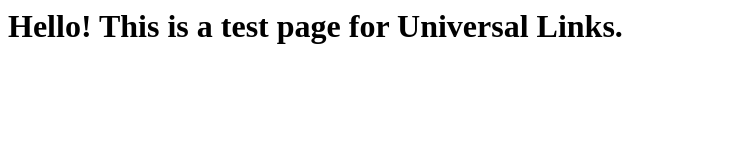
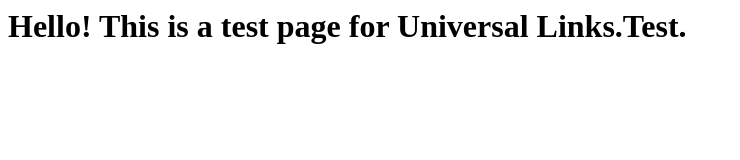
Before and after one commit to juhosarvanco/Universal, a plain HTML site: page index.html in a window 1280 px wide. Shown: the whole page, without its empty margins (0-740 px from the left). Drawn offline with Linux system fonts and the light colour scheme.

Commit message:
Update index.html

```diff
--- a/index.html
+++ b/index.html
@@ -4,6 +4,6 @@
   <title>Test Universal Links</title>
 </head>
 <body>
-  <h1>Hello! This is a test page for Universal Links.</h1>
+  <h1>Hello! This is a test page for Universal Links.Test.</h1>
 </body>
 </html>
```
